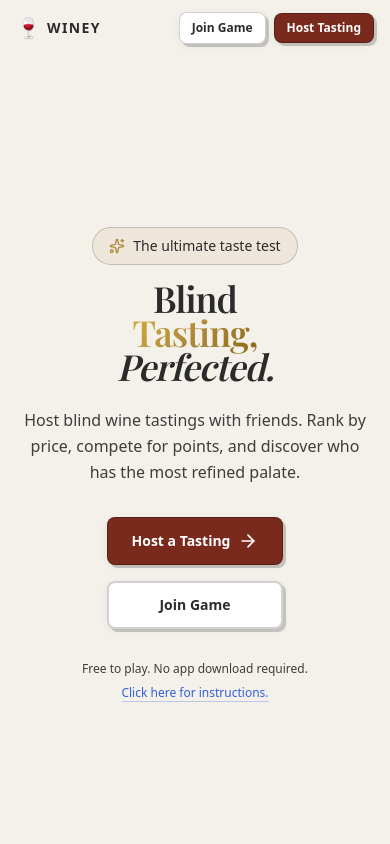
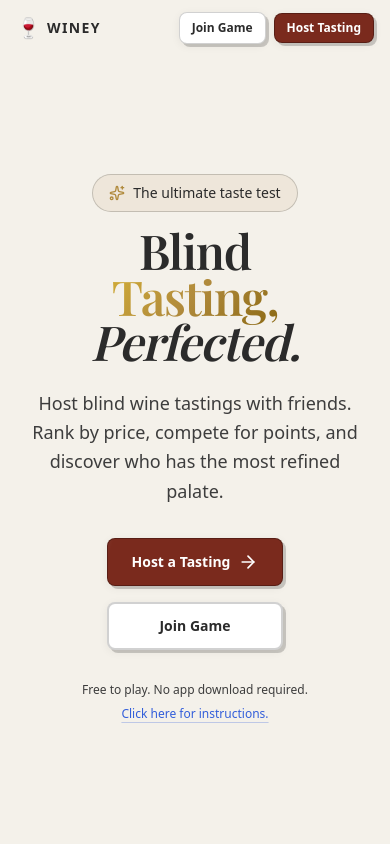
Before and after one commit to maximkali/Winey-Windsurf, a Next.js app: page / in a window 390 px wide. Shown: the top 844 px of the page. Built offline with nearby package versions, Linux system fonts and the light colour scheme.

Commit message:
Hero mobile typography + spacing tweaks
- Increased mobile hero headline (text-5xl)
- Reduced mobile hero top padding (pt-16)
- Increased mobile hero tagline size (text-lg)
- Kept tablet/desktop sizing unchanged

```diff
--- a/src/app/page.tsx
+++ b/src/app/page.tsx
@@ -12,7 +12,7 @@ import { Wine, Users, Trophy, Sparkles, ArrowRight, ChevronDown, ChevronLeft, Ch
 // ============================================================================
 function Hero() {
   return (
-    <section className="relative min-h-[100svh] flex items-center justify-center pt-20 pb-10 sm:pb-0">
+    <section className="relative min-h-[100svh] flex items-center justify-center pt-16 sm:pt-20 pb-10 sm:pb-0">
       {/* Background Elements - contained in own overflow-hidden wrapper */}
       <div className="absolute inset-0 -z-10 overflow-hidden">
         <div className="absolute top-[10%] left-[5%] w-[600px] h-[600px] rounded-full bg-gradient-to-br from-[color:var(--winey-title)]/20 to-transparent blur-[100px]" />
@@ -34,7 +34,7 @@ function Hero() {
               <span className="text-sm font-medium text-[color:var(--winey-muted-2)]">The ultimate taste test</span>
             </div>
 
-            <h1 className="font-serif text-4xl sm:text-6xl lg:text-7xl xl:text-8xl font-semibold tracking-tight leading-[0.95]">
+            <h1 className="font-serif text-5xl sm:text-6xl lg:text-7xl xl:text-8xl font-semibold tracking-tight leading-[0.95]">
               <span className="text-[color:var(--winey-muted-2)]">Blind</span>
               <br />
               <span className="text-gradient-gold">Tasting,</span>
@@ -42,7 +42,7 @@ function Hero() {
               <span className="text-[color:var(--winey-muted-2)] italic">Perfected.</span>
             </h1>
 
-            <p className="mt-6 sm:mt-8 text-base sm:text-xl text-[color:var(--winey-muted)] max-w-xl mx-auto lg:mx-0 leading-relaxed">
+            <p className="mt-6 sm:mt-8 text-lg sm:text-xl text-[color:var(--winey-muted)] max-w-xl mx-auto lg:mx-0 leading-relaxed">
               Host blind wine tastings with friends. Rank by price, compete for points, and discover who has the most refined palate.
             </p>
 
```
